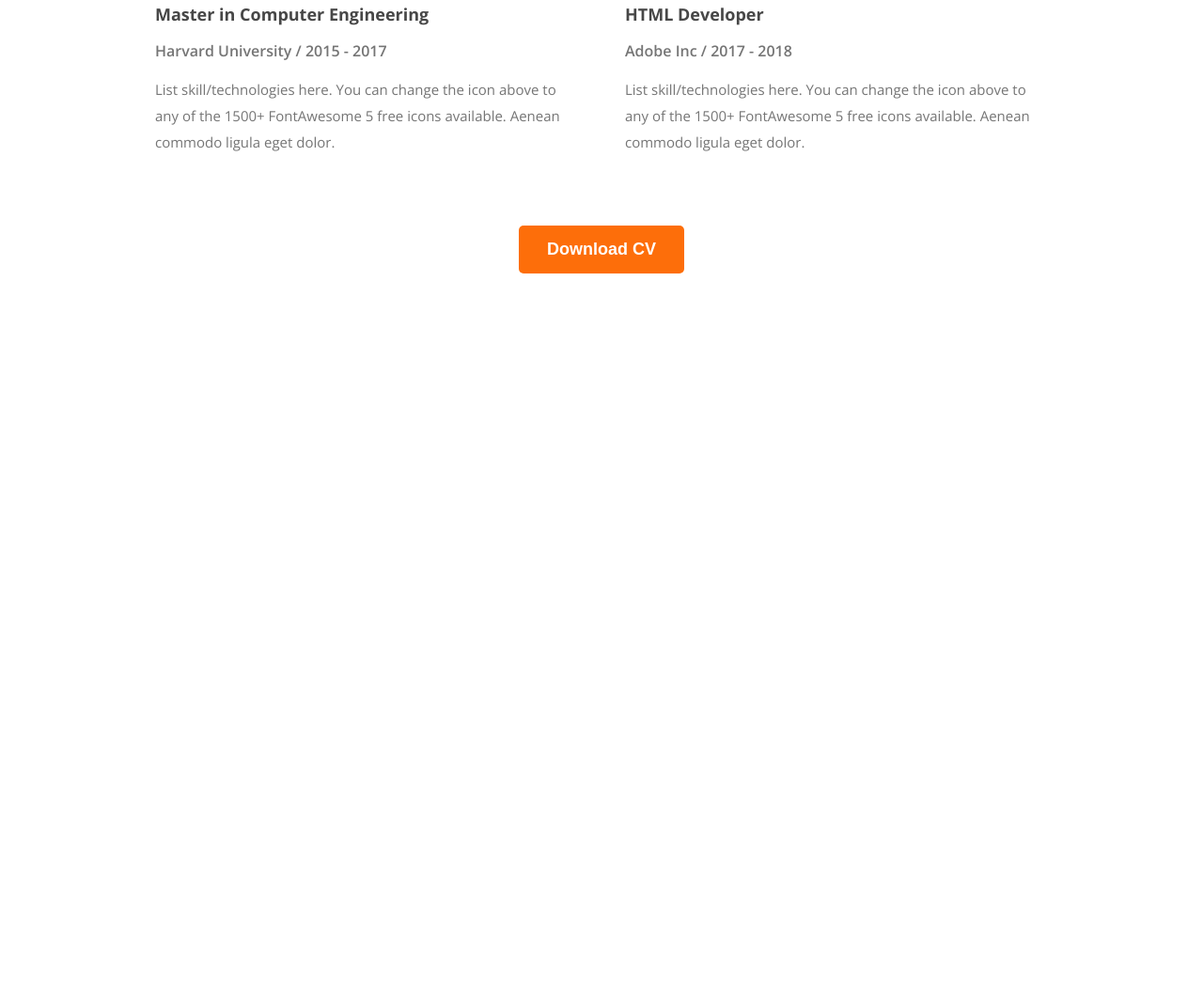
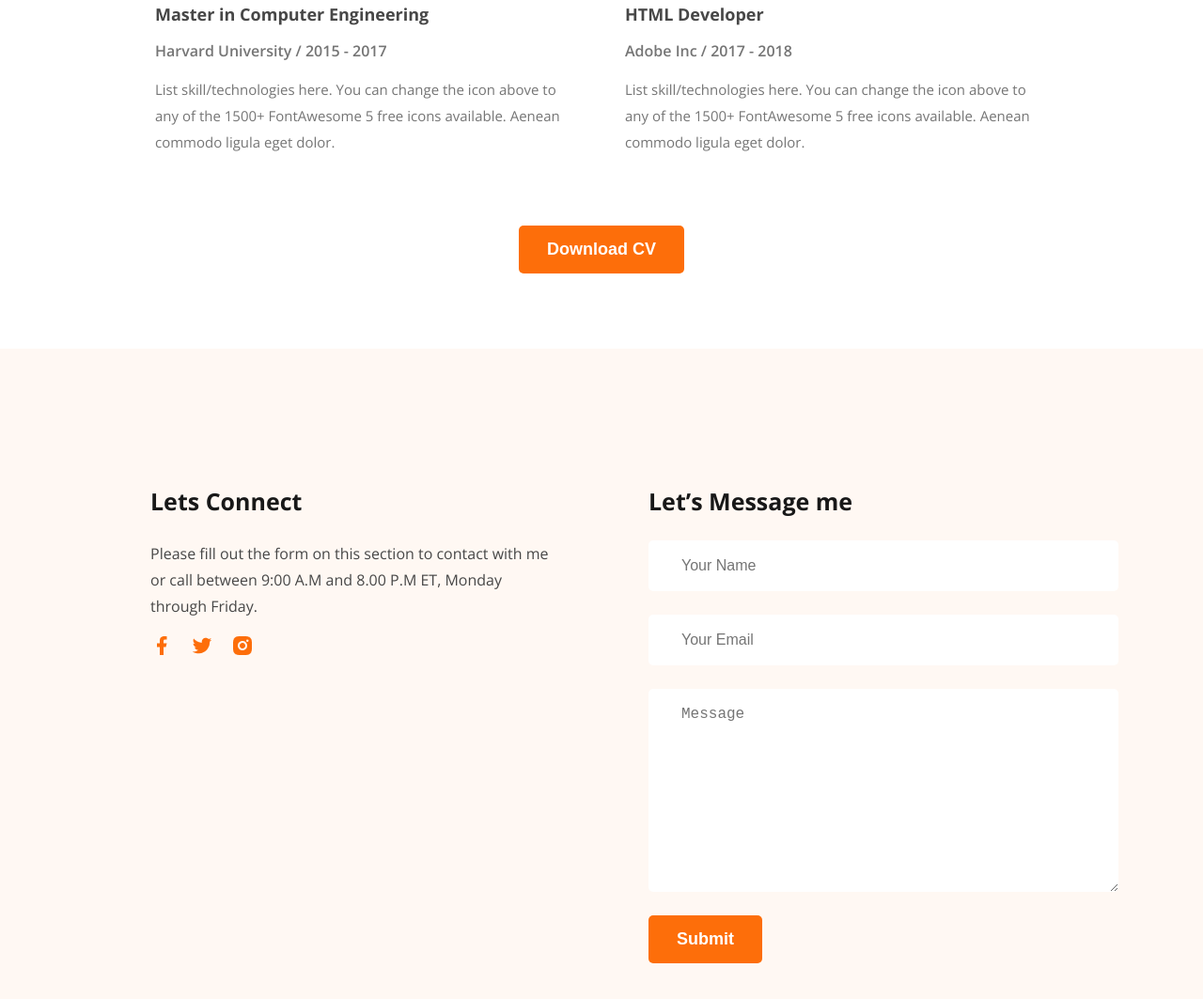
Before and after one commit to taniasumona15/portfolio-mine, a plain HTML site: page index.html in a window 1280 px wide. Shown: the part 2861-3924 px from the top of the page at 94% size. Before the commit the page ends 3212 px from the top, so only its background shows below. Drawn offline with nearby package versions, Linux system fonts and the light colour scheme.

Commit message:
Footer Resume Section

```diff
--- a/index.html
+++ b/index.html
@@ -134,7 +134,11 @@
             <div class="resure_part">
               <h2 class="resume_part_title">Master in Computer Engineering</h2>
               <h3 class="resume_part_info">Harvard University / 2015 - 2017</h3>
-              <p class="resume_part_des">List skill/technologies here. You can change the icon above to any of the 1500+ FontAwesome 5 free icons available. Aenean commodo ligula eget dolor.</p>
+              <p class="resume_part_des">
+                List skill/technologies here. You can change the icon above to
+                any of the 1500+ FontAwesome 5 free icons available. Aenean
+                commodo ligula eget dolor.
+              </p>
             </div>
 
             <hr />
@@ -142,7 +146,11 @@
             <div class="resure_part">
               <h2 class="resume_part_title">Master in Computer Engineering</h2>
               <h3 class="resume_part_info">Harvard University / 2015 - 2017</h3>
-              <p class="resume_part_des">List skill/technologies here. You can change the icon above to any of the 1500+ FontAwesome 5 free icons available. Aenean commodo ligula eget dolor.</p>
+              <p class="resume_part_des">
+                List skill/technologies here. You can change the icon above to
+                any of the 1500+ FontAwesome 5 free icons available. Aenean
+                commodo ligula eget dolor.
+              </p>
             </div>
 
             <hr />
@@ -150,7 +158,11 @@
             <div class="resure_part">
               <h2 class="resume_part_title">Master in Computer Engineering</h2>
               <h3 class="resume_part_info">Harvard University / 2015 - 2017</h3>
-              <p class="resume_part_des">List skill/technologies here. You can change the icon above to any of the 1500+ FontAwesome 5 free icons available. Aenean commodo ligula eget dolor.</p>
+              <p class="resume_part_des">
+                List skill/technologies here. You can change the icon above to
+                any of the 1500+ FontAwesome 5 free icons available. Aenean
+                commodo ligula eget dolor.
+              </p>
             </div>
           </div>
 
@@ -160,7 +172,11 @@
             <div class="resure_part">
               <h2 class="resume_part_title">Sr. Font End Developer</h2>
               <h3 class="resume_part_info">Apple Inc / 2020 - Current</h3>
-              <p class="resume_part_des">List skill/technologies here. You can change the icon above to any of the 1500+ FontAwesome 5 free icons available. Aenean commodo ligula eget dolor.</p>
+              <p class="resume_part_des">
+                List skill/technologies here. You can change the icon above to
+                any of the 1500+ FontAwesome 5 free icons available. Aenean
+                commodo ligula eget dolor.
+              </p>
             </div>
 
             <hr />
@@ -168,7 +184,11 @@
             <div class="resure_part">
               <h2 class="resume_part_title">Jr. Font End Developer</h2>
               <h3 class="resume_part_info">Dribbble Inc / 2018 - 2022</h3>
-              <p class="resume_part_des">List skill/technologies here. You can change the icon above to any of the 1500+ FontAwesome 5 free icons available. Aenean commodo ligula eget dolor.</p>
+              <p class="resume_part_des">
+                List skill/technologies here. You can change the icon above to
+                any of the 1500+ FontAwesome 5 free icons available. Aenean
+                commodo ligula eget dolor.
+              </p>
             </div>
 
             <hr />
@@ -176,17 +196,48 @@
             <div class="resure_part">
               <h2 class="resume_part_title">HTML Developer</h2>
               <h3 class="resume_part_info">Adobe Inc / 2017 - 2018</h3>
-              <p class="resume_part_des">List skill/technologies here. You can change the icon above to any of the 1500+ FontAwesome 5 free icons available. Aenean commodo ligula eget dolor.</p>
+              <p class="resume_part_des">
+                List skill/technologies here. You can change the icon above to
+                any of the 1500+ FontAwesome 5 free icons available. Aenean
+                commodo ligula eget dolor.
+              </p>
             </div>
           </div>
         </div>
-<div class="download_cv">
-    <button class="btn_primary">Download CV</button>
-</div>
+        <div class="download_cv">
+          <button class="btn_primary">Download CV</button>
+        </div>
+      </section>
+    </main>
+    <footer>
+      <div class="foot_col">
+
+        <h3 class="footer_title">Lets Connect</h3>
+
+        <p class="footer_des">Please fill out the form on this section to contact with me or call between 9:00 A.M and 8.00 P.M ET, Monday through Friday.</p>
+
+    <div class="social_icon">
+        <a href=""><img id="distance" src="images/icons/facebook.png" alt=""></a>
+        <a href=""><img  id="distance" src="images/icons/twitter.png" alt=""></a>
+        <a href=""><img  id="distance" src="images/icons/insta.png" alt=""></a>
+    </div>
 
 
-      </section>
-    </main>
-    <footer></footer>
+    </div>
+
+      <div class="foot_col">
+
+        <h3 class="footer_title">Let’s Message me</h3>
+
+<form class ="contact" action="">
+    <input type="text" name="" placeholder="Your Name" id="">
+    <input type="email" placeholder="Your Email" name="" id="">
+    <textarea name="" id="" placeholder="Message" cols="30" rows="10"></textarea>
+
+<input class="btn_primary" type="submit" value="Submit">
+</form>
+
+      </div>
+    </footer>
   </body>
 </html>
--- a/styles/style.css
+++ b/styles/style.css
@@ -244,3 +244,55 @@ hr{
    text-align: center;
    margin: 60px 0;
 }
+
+
+/* footer*/
+
+footer{
+    display: flex;
+gap: 100px;
+    background: #FFF8F3;
+    padding: 120px 160px;
+    margin-top: 80px;
+}
+
+
+
+.foot_col{
+width: 50%;
+}
+
+
+.footer_title{
+    color: #181818;
+
+    font-size: 25px;
+    font-weight: 700;
+    line-height: normal;
+}
+
+.footer_des{
+    color: #474747;
+
+    font-size: 16px;
+
+    font-weight: 400;
+    line-height: 28px;
+}
+
+#distance{
+    margin-right: 15px;
+}
+
+.contact input[type="text"], .contact input[type="email"], textarea{
+display: block;
+border-radius: 5px;
+background:  #FFF;
+margin-bottom: 25px;
+padding: 18px 35px;
+color: #757575;
+font-size: 16px;
+font-weight: 400;
+border: none;
+width: 100%;
+}
```
